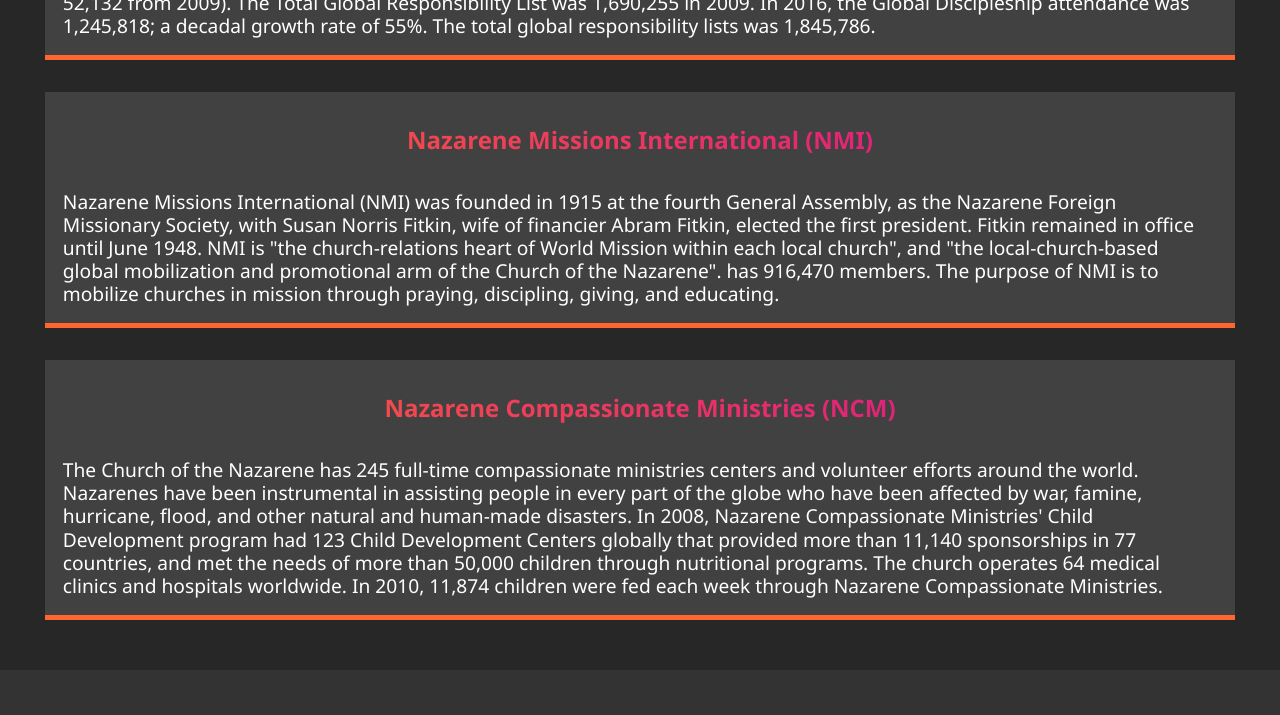
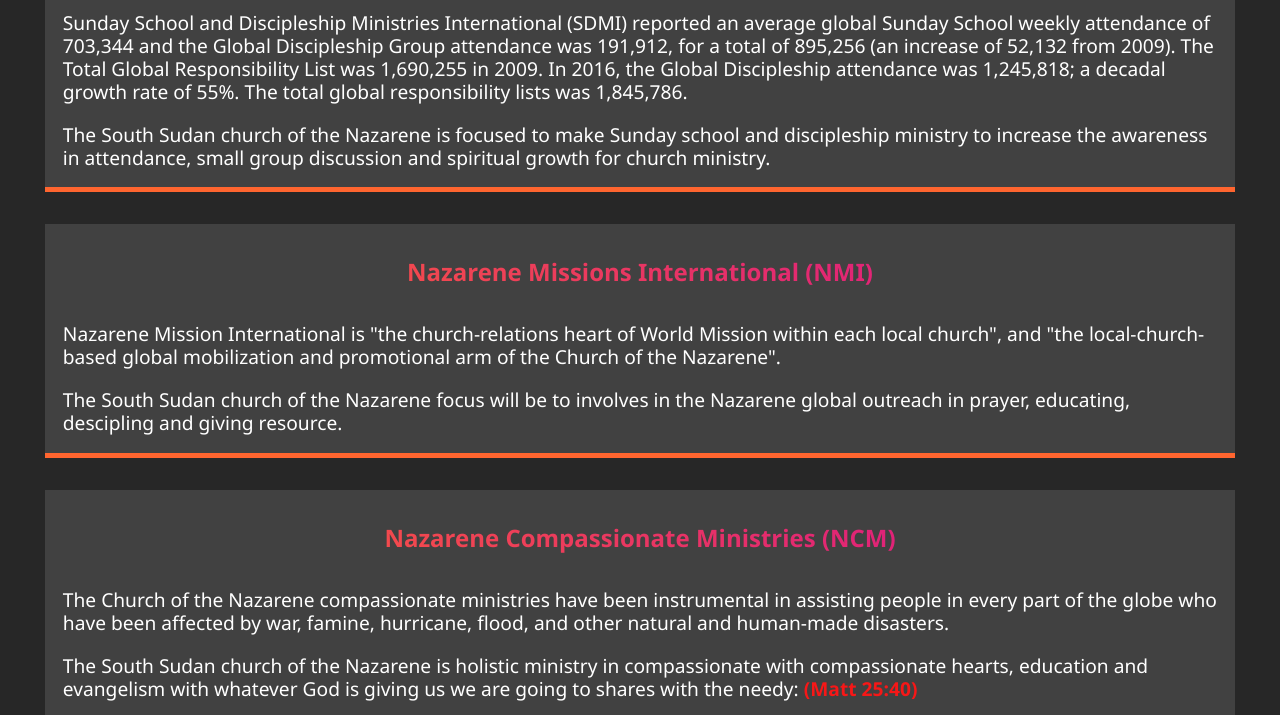
Before and after one commit to Tesluach/Nazministries, a plain HTML site: page ministries.html in a window 1280 px wide. Shown: the part 830-1545 px from the top of the page. Drawn offline with Linux system fonts and the light colour scheme.

Commit message:
some little changes made

```diff
--- a/ministries.html
+++ b/ministries.html
@@ -88,54 +88,59 @@
                         14–25 (a decrease of 8,871 from 2013, but an increase of 85,062 or 25.24%) since 2004) in 16,597
                         local organizations.
                     </p>
+                    <p>
+                        The South Sudan church of the Nazarene in Uganda is focusing to mobilize the youths to involve
+                        in active ministry to reach their generation and to be the future leadership.
+                    </p>
                 </div>
                 <!-- sunday school ministry -->
                 <div class="ministry-about__content">
                     <h2 class="text-secondary">Sunday School and Discipleship Ministries International (SDMI)</h2>
                     <p>
-                        At the end of 2010, Sunday School and Discipleship Ministries International (SDMI) reported an
-                        average global Sunday
+                        Sunday School and Discipleship Ministries International (SDMI) reported an average global Sunday
                         School weekly attendance of 703,344 and the Global Discipleship Group attendance was 191,912,
-                        for a total of 895,256 (an
-                        increase of 52,132 from 2009). The Total Global Responsibility List was 1,690,255 in 2009. In
-                        2016, the Global
-                        Discipleship attendance was 1,245,818; a decadal growth rate of 55%. The total global
-                        responsibility lists was
-                        1,845,786.
+                        for a total of 895,256 (an increase of 52,132 from 2009). The Total Global Responsibility List
+                        was 1,690,255 in 2009. In 2016, the Global Discipleship attendance was 1,245,818; a decadal
+                        growth rate of 55%. The total global responsibility lists was 1,845,786.
+                    </p>
+                    <p>
+                        The South Sudan church of the Nazarene is focused to make Sunday school and discipleship
+                        ministry to increase the awareness in attendance, small group discussion and spiritual growth
+                        for church ministry.
                     </p>
                 </div>
                 <!-- NMI ministry -->
                 <div class="ministry-about__content">
                     <h2 class="text-secondary">Nazarene Missions International (NMI)</h2>
                     <p>
-                        Nazarene Missions International (NMI) was founded in 1915 at the fourth General Assembly, as the
-                        Nazarene Foreign
-                        Missionary Society, with Susan Norris Fitkin, wife of financier Abram Fitkin, elected the first
-                        president. Fitkin
-                        remained in office until June 1948. NMI is "the church-relations heart of World Mission within
-                        each local church", and
-                        "the local-church-based global mobilization and promotional arm of the Church of the Nazarene".
-                        has 916,470 members. The
-                        purpose of NMI is to mobilize churches in mission through praying, discipling, giving, and
-                        educating.
+                        Nazarene Mission International is "the church-relations heart of World Mission within each local
+                        church", and "the local-church-based global mobilization and promotional arm of the Church of
+                        the Nazarene".
+                    </p>
+                    <p>
+                        The South Sudan church of the Nazarene focus will be to involves in the Nazarene global outreach
+                        in prayer, educating, descipling and giving resource.
                     </p>
                 </div>
                 <!-- NCM ministry -->
                 <div class="ministry-about__content">
                     <h2 class="text-secondary">Nazarene Compassionate Ministries (NCM)</h2>
                     <p>
-                        The Church of the Nazarene has 245 full-time compassionate ministries centers and volunteer
-                        efforts around the world.
-                        Nazarenes have been instrumental in assisting people in every part of the globe who have been
-                        affected by war, famine,
-                        hurricane, flood, and other natural and human-made disasters. In 2008, Nazarene Compassionate
-                        Ministries' Child
-                        Development program had 123 Child Development Centers globally that provided more than 11,140
-                        sponsorships in 77
-                        countries, and met the needs of more than 50,000 children through nutritional programs. The
-                        church operates 64 medical
-                        clinics and hospitals worldwide. In 2010, 11,874 children were fed each week through Nazarene
-                        Compassionate Ministries.
+                        The Church of the Nazarene compassionate ministries have been instrumental in assisting people
+                        in every part of the globe who have been affected by war, famine, hurricane, flood, and other
+                        natural and human-made disasters.
+                    </p>
+                    <p>
+                        The South Sudan church of the Nazarene is holistic ministry in compassionate with compassionate
+                        hearts, education and evangelism with whatever God is giving us we are going to shares with the
+                        needy: <strong style="color: #f71717; font-size: 1.2rem;">(Matt 25:40)</strong>
+                    </p>
+                </div>
+                <!-- Bible study ministry -->
+                <div class="ministry-about__content">
+                    <h2 class="text-secondary">Bible Study</h2>
+                    <p>
+                        The intentional discipleship program, Cell group, Life group.
                     </p>
                 </div>
             </div>
```
Also changed, not shown: contact.html (+1 -1 lines), index.html (+8 -26 lines), 1 other file.
